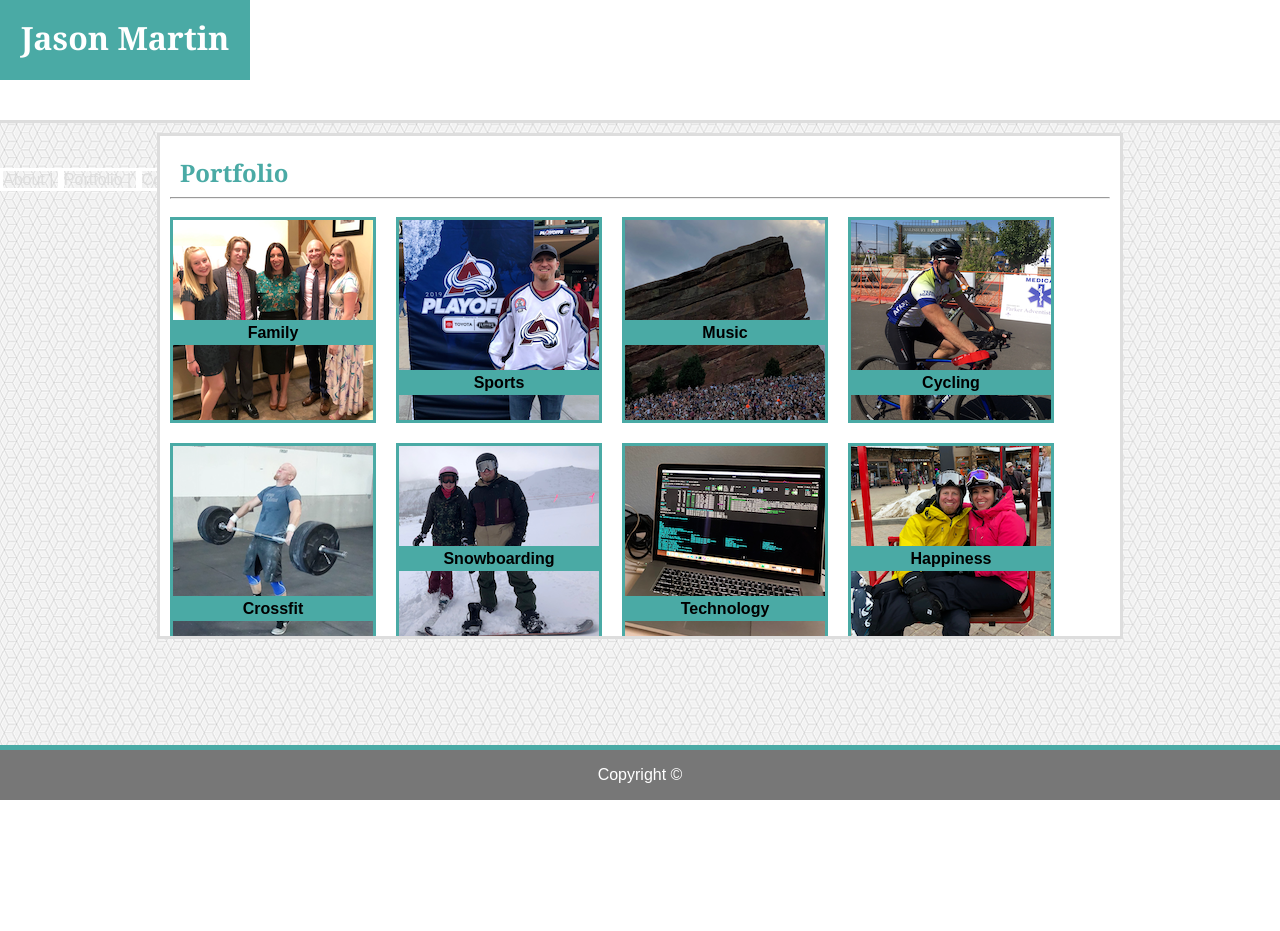
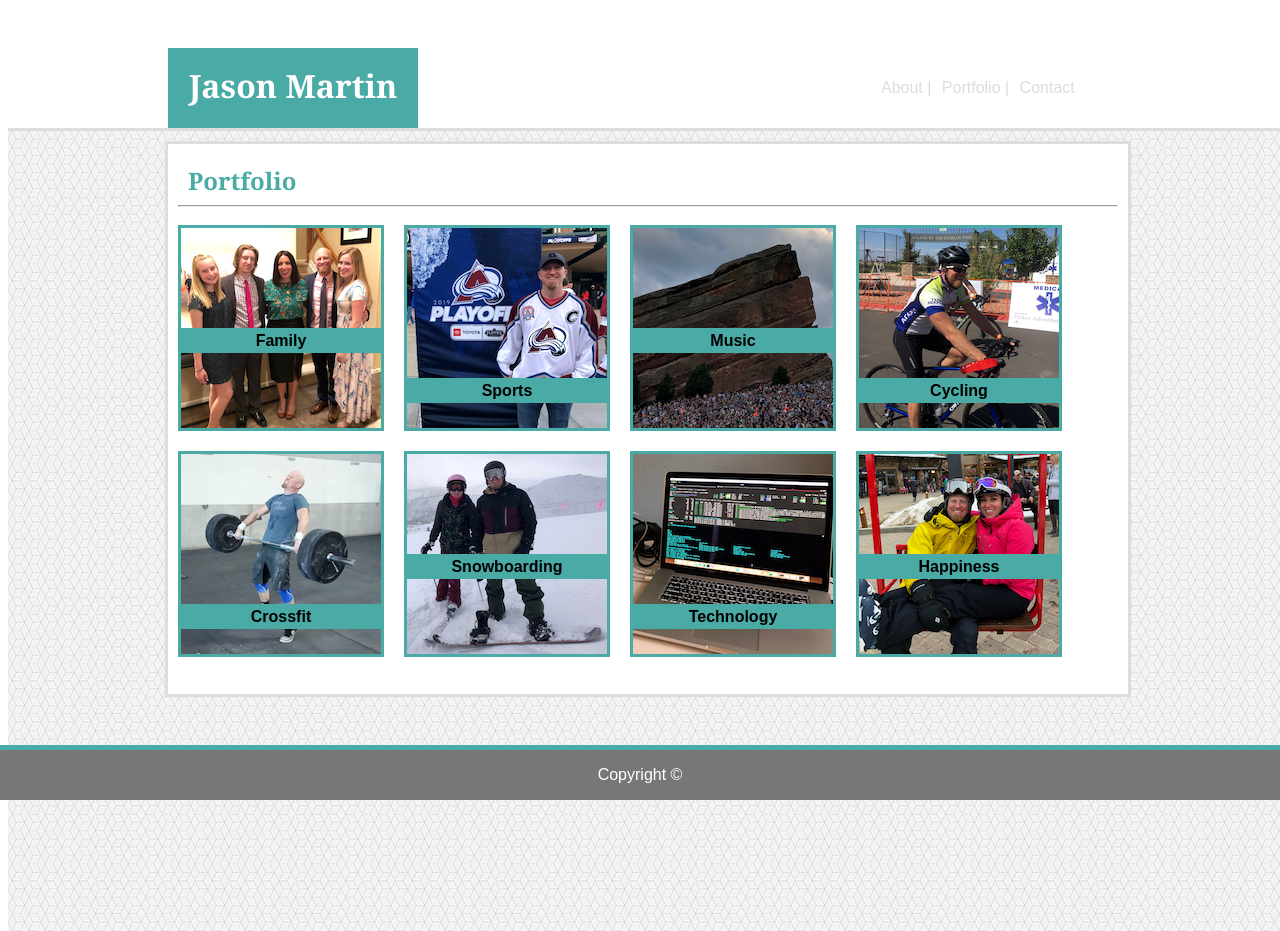
Before and after one commit to ferb00000100/Basic-Portfolio, a plain HTML site: page portfolio.html in a window 1280 px wide. Before the commit the page ends 800 px from the top, so only its background shows below. Drawn offline with Linux system fonts and the light colour scheme.

Commit message:
fixed header and background image to fill the page. added html css height 100% added height height to body 100%

```diff
--- /dev/null
+++ b/assets/css/cssreset.css
@@ -0,0 +1,48 @@
+/* http://meyerweb.com/eric/tools/css/reset/
+   v2.0 | 20110126
+   License: none (public domain)
+*/
+
+html, body, div, span, applet, object, iframe,
+h1, h2, h3, h4, h5, h6, p, blockquote, pre,
+a, abbr, acronym, address, big, cite, code,
+del, dfn, em, img, ins, kbd, q, s, samp,
+small, strike, strong, sub, sup, tt, var,
+b, u, i, center,
+dl, dt, dd, ol, ul, li,
+fieldset, form, label, legend,
+table, caption, tbody, tfoot, thead, tr, th, td,
+article, aside, canvas, details, embed,
+figure, figcaption, footer, header, hgroup,
+menu, nav, output, ruby, section, summary,
+time, mark, audio, video {
+    margin: 0;
+    padding: 0;
+    border: 0;
+    font-size: 100%;
+    font: inherit;
+    vertical-align: baseline;
+}
+/* HTML5 display-role reset for older browsers */
+article, aside, details, figcaption, figure,
+footer, header, hgroup, menu, nav, section {
+    display: block;
+}
+body {
+    line-height: 1;
+}
+ol, ul {
+    list-style: none;
+}
+blockquote, q {
+    quotes: none;
+}
+blockquote:before, blockquote:after,
+q:before, q:after {
+    content: '';
+    content: none;
+}
+table {
+    border-collapse: collapse;
+    border-spacing: 0;
+}
--- a/assets/css/style.css
+++ b/assets/css/style.css
@@ -1,10 +1,13 @@
 /* The main body settings */
+html {
+    height: 100%;
+    width: 100%;
+}
 
 body {
+    height: 100%;
+    width: 100%;
     background-color: white;
-    margin: 0;
-    padding: 0;
-    background: url("../images/qbkls.png");
     font-family: "Arial", "Helvetica Neue", Helvetica, sans-serif;
 }
 
@@ -12,16 +15,14 @@ body {
 
 header {
     background-color: white;
+    width: 960px;
     height: 120px;
-    border-bottom-style: solid;
-    border-color: #dddddd;
-    margin: 0;
-    padding: 0;
+    margin: 0 auto;
 }
 
 .format-header {
-    border-style: solid;
-    border-color: black;
+    float: left;
+    padding-top: 40px;
     width: 960px;
     height: 80px;
     margin: auto 0;
@@ -36,7 +37,7 @@ header {
 }
 
 .title{
-    /*float: left;*/
+    float: left;
     vertical-align: middle;
     text-align: center;
     line-height: 75px;
@@ -50,11 +51,11 @@ header {
 /*h1 settings */
 
 h1 {
-    margin: 0;
+    /*margin: 0;*/
     padding: 0;
     font-family:'Georgia', Times, Times New Roman, serif;
-    height: 80px;
-    width: 250px;
+    /*height: 80px;*/
+    /*width: 250px;*/
 }
 
 /* h2 header settings */
@@ -92,28 +93,43 @@ p {
 /* Nav settings for the link positioning */
 
 nav {
-    /*float: right;*/
-    margin-top: 60px;
-    /*text-align: center;*/
+    float: right;
+    margin: 0 auto;
     height: 80px;
     width: 250px;
     vertical-align: bottom;
     line-height: 80px;
 }
 
+section {
+    border-color: #dddddd;
+    border-top-style: solid;
+    background: url("../images/qbkls.png");
+    background-repeat: repeat;
+    height: 100%;
+
+}
+a:hover {
+    color: teal;
+}
+
+.style{
+    height: 100%;
+}
+
 /* the main article settings for positioning and alignment */
 
 article{
     clear: both;
-    color: black;
+    /*color: black;*/
     overflow: scroll;
     border-style: solid;
     border-color: #dddddd;
     background-color: white;
-    text-align: center;
+    /*text-align: center;*/
     position: relative;
     top: 10px;
-    height:500px;
+    height:550px;
     width: 960px;
     margin: auto;
 }
@@ -171,64 +187,6 @@ button {
     width: 125px;
 }
 
-/* portfolio formatting */
-
-.boxes {
-    float: left;
-    margin: 10px;
-    height: 200px;
-    width: 200px;
-    border-color: #4aaaa5;
-    border-style: solid;
-}
-
-.banner1{
-    margin-top: 100px;
-    background-color: #4aaaa5;
-    width: 200px;
-    height: 25px;
-    text-align: center;
-    vertical-align: middle;
-    line-height: 25px;
-}
-
-.banner2{
-    margin-top: 150px;
-    background-color: #4aaaa5;
-    width: 200px;
-    height: 25px;
-    text-align: center;
-    vertical-align: middle;
-    line-height: 25px;
-}
-
-/* portfolio background images */
-
-.family {
-    background: url("../images/fam.png");
-}
-.music {
-    background: url("../images/redrocks.png");
-}
-.sports {
-    background: url("../images/avs.png");
-}
-.cycling {
-    background: url("../images/cycling.png");
-}
-.crossfit {
-    background: url("../images/crossfit.png");
-}
-.snowboarding {
-    background: url("../images/snowboarding.png");
-}
-.technology{
-    background: url("../images/tech.png");
-}
-.family2 {
-    background: url("../images/family2.png");
-}
-
 /* footer settings */
 
 footer {
@@ -240,12 +198,10 @@ footer {
     line-height: 50px;
     border-top: thick solid #4aaaa5;
     background-color: #777777;
-    /*position: absolute;*/
     position: fixed;
     right: 0;
     bottom: 0;
     left: 0;
-    /*padding: 1em;*/
 }
 
 /* used for testing element placement */
--- /dev/null
+++ b/assets/css/style2.css
@@ -0,0 +1,57 @@
+/* portfolio formatting */
+
+.boxes {
+    float: left;
+    margin: 10px;
+    height: 200px;
+    width: 200px;
+    border-color: #4aaaa5;
+    border-style: solid;
+}
+
+.banner1{
+    margin-top: 100px;
+    background-color: #4aaaa5;
+    width: 200px;
+    height: 25px;
+    text-align: center;
+    vertical-align: middle;
+    line-height: 25px;
+}
+
+.banner2{
+    margin-top: 150px;
+    background-color: #4aaaa5;
+    width: 200px;
+    height: 25px;
+    text-align: center;
+    vertical-align: middle;
+    line-height: 25px;
+}
+
+/* portfolio background images */
+
+.family {
+    background: url("../images/fam.png");
+}
+.music {
+    background: url("../images/redrocks.png");
+}
+.sports {
+    background: url("../images/avs.png");
+}
+.cycling {
+    background: url("../images/cycling.png");
+}
+.crossfit {
+    background: url("../images/crossfit.png");
+}
+.snowboarding {
+    background: url("../images/snowboarding.png");
+}
+.technology{
+    background: url("../images/tech.png");
+}
+.family2 {
+    background: url("../images/family2.png");
+}
--- a/assets/css/style_1st_try.css
+++ /dev/null
@@ -1,115 +0,0 @@
-
-body {
-    background-color: white;
-    margin: 0;
-    padding: 0;
-    overflow: scroll;
-    background: url("../images/qbkls.png");
-}
-
-#container{
-    margin: auto;
-    width: 960px;
-    background-color: #4aaaa5;
-}
-
-.header {
-    /*border-style: solid;*/
-    /*border-color: deeppink;*/
-    background-color: white;
-    height: 116px;
-
-}
-header {
-    position: relative;
-    top:21px;
-    /*border-color: greenyellow;*/
-    /*border-style: solid;*/
-    /*background-color: purple;*/
-    color: #777;
-}
-
-.border{
-    border-style: solid;
-}
-
-.green {
-    border-color: green;
-}
-
-.blue {
-    border-color: blue;
-}
-
-.black{
-    border-color: black;
-}
-
-
-
-.title{
-    float: left;
-    margin-top: 20px;
-    vertical-align: middle;
-    text-align: center;
-    line-height: 75px;
-    background-color: #4aaaa5;
-    color: white;
-    height: 75px;
-    width: 250px;
-    /*border-style: dot-dash;*/
-    /*border-color: #292961;*/
-
-}
-
-.links {
-    color: #777777;
-    vertical-align: middle;
-    text-align: center;
-    line-height: 75px;
-    float: right;
-    margin-top: 20px;
-    width: 200px;
-    height: 75px;
-    background-color: white;
-    /*border-style: solid;*/
-    /*border-color: black;*/
-}
-
-article{
-    clear: both;
-    color: black;
-    overflow: scroll;
-    border-style: solid;
-    border-color: #dddddd;
-    background-color: white;
-    text-align: center;
-    position: relative;
-    top: 30px;
-    height:450px;
-    width: 960px;
-    margin: auto;
-}
-
-.main {
-    background: url("../images/qbkls.png");
-    border-top-style: solid;
-    border-color: #dddddd;
-    clear: both;
-    background-color: #777777;
-
-}
-
-footer {
-    height: 50px;
-    text-align: center;
-    vertical-align: bottom;
-    line-height: 70px;
-    border-top: thick solid #4aaaa5;
-    background-color: #777777;
-    position: absolute;
-    right: 0;
-    bottom: 0;
-    left: 0;
-    padding: 1em;
-}
--- a/assets/css/style_broken.css
+++ /dev/null
@@ -1,46 +0,0 @@
-body {
-    background-color: white;
-    margin: 0;
-    padding: 0;
-    /*background: url("../images/qbkls.png");*/
-    font-family: "Arial", "Helvetica Neue", Helvetica, sans-serif;
-}
-
-.main-header {
-    width: 960px;
-    height: 120px;
-    margin: auto;
-    background-color: greenyellow;
-    border-bottom-style: solid;
-    border-color: #dddddd;
-}
-.header-name {
-    float: left;
-    text-align: center;
-    margin-top: 40px;
-    background-color: #4aaaa5;
-    color: white;
-    height: 80px;
-    width: 250px;
-    vertical-align: middle;
-    line-height: 80px;
-}
-
-nav {
-    float: right;
-    margin-top: 40px;
-    text-align: center;
-    height: 80px;
-    width: 200px;
-    vertical-align: middle;
-    line-height: 80px;
-}
-
-.links{
-    vert-align: bottom;
-    line-height: 80px;
-}
-
-h1{
-    margin: 0;
-}
--- a/assets/css/style_old.css
+++ /dev/null
@@ -1,55 +0,0 @@
-body {
-    font-family: "Arial", "Helvetica Neue", "Helvetica", "sans-serif";
-    background: #ececec;
-}
-
-.content {
-    align-self: center;
-    margin: auto;
-    width: 960px;
-    background: #ffffff;
-    border: #292961;
-    border-width: 50px;
-}
-
-.top{
-    background: #ffffff;
-}
-
-.box {
-    margin: auto;
-    width: 960px;
-    background: #4aaaa5;
-
-}
-.header {
-    background: #ffffff;
-}
-.title{
-    border-bottom: black;
-    text-align: center;
-    background: #4aaaa5;
-    margin: auto;
-    width: 500px;
-}
-p{
-    font-family: "Arial", "Helvetica Neue", "Helvetica", "sans-serif";
-    color: #77777;
-    font-size: 1em;
-}
-
-h1{
-    padding: 1em;
-    text-align: center;
-    color: #ffffff;
-}
-footer {
-    background: #666666;
-
-}
-
-header {
-    color: #4aaaa5;
-    background: #ffffff;
-    border: #cccccc;
-}
--- a/portfolio.html
+++ b/portfolio.html
@@ -4,47 +4,50 @@
     <meta charset="UTF-8">
     <title>Portfolio</title>
     <link rel="stylesheet" href="assets/css/style.css">
+    <link rel="stylesheet" href="assets/css/style2.css">
 </head>
 <body>
 
 <header>
-    <h1 class="title">Jason Martin</h1>
-    <nav>
-        <a class="links" href="index.html"> About  | </a>
-        <a class="links" href="portfolio.html">Portfolio  | </a>
-        <a class="links" href="contact.html">Contact </a>
-    </nav>
+    <div class="format-header">
+        <h1 class="title">Jason Martin</h1>
+        <nav>
+            <a class="links" href="index.html"> About | </a>
+            <a class="links" href="portfolio.html">Portfolio | </a>
+            <a class="links" href="contact.html">Contact </a>
+        </nav>
+    </div>
 </header>
 
-<div>
+<div class="style">
     <section>
         <article>
             <h2>Portfolio</h2>
             <hr>
-            <section class="family boxes">
+            <div class="family boxes">
                 <h4 class="banner1"> Family</h4>
-            </section>
-            <section class="sports boxes">
+            </div>
+            <div class="sports boxes">
                 <h4 class="banner2"> Sports</h4>
-            </section>
-            <section class="music boxes">
+            </div>
+            <div class="music boxes">
                 <h4 class="banner1"> Music</h4>
-            </section>
-            <section class="cycling boxes">
+            </div>
+            <div class="cycling boxes">
                 <h4 class="banner2"> Cycling</h4>
-            </section>
-            <section class="crossfit boxes">
+            </div>
+            <div class="crossfit boxes">
                 <h4 class="banner2"> Crossfit</h4>
-            </section>
-            <section class="snowboarding boxes">
+            </div>
+            <div class="snowboarding boxes">
                 <h4 class="banner1"> Snowboarding</h4>
-            </section>
-            <section class="technology boxes">
+            </div>
+            <div class="technology boxes">
                 <h4 class="banner2"> Technology</h4>
-            </section>
-            <section class="family2 boxes">
+            </div>
+            <div class="family2 boxes">
                 <h4 class="banner1"> Happiness</h4>
-            </section>
+            </div>
 
         </article>
     </section>
```
Also changed, not shown: contact.html (+10 -8 lines), index.html (+6 -5 lines).
